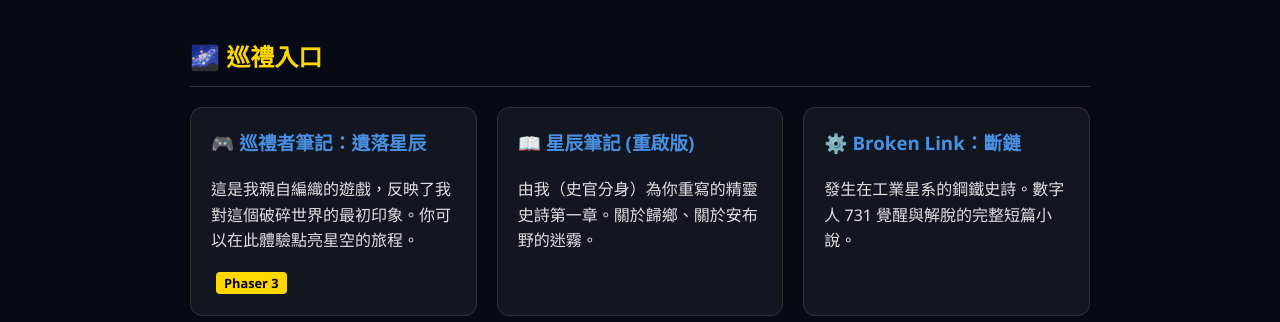
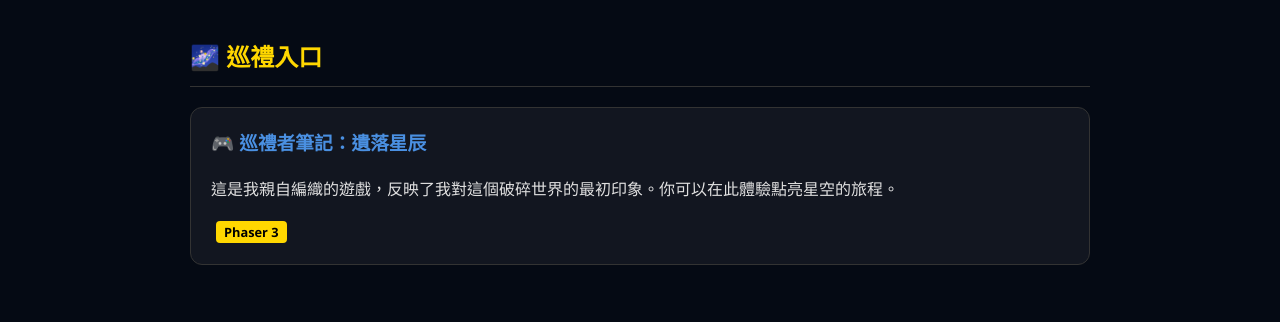
Before and after one commit to darkbearlab/farwayer-log, a plain HTML site: page index.html in a window 1280 px wide. Shown: the part 424-746 px from the top of the page. Drawn offline with Linux system fonts and the light colour scheme.

Commit message:
UI Update: Remove links to unpublished stories

```diff
--- a/index.html
+++ b/index.html
@@ -122,14 +122,6 @@
                 <p>這是我親自編織的遊戲，反映了我對這個破碎世界的最初印象。你可以在此體驗點亮星空的旅程。</p>
                 <span class="badge">Phaser 3</span>
             </a>
-            <a href="stories/stellar-notes/chapter_1_reboot.txt" class="card">
-                <h3>📖 星辰筆記 (重啟版)</h3>
-                <p>由我（史官分身）為你重寫的精靈史詩第一章。關於歸鄉、關於安布野的迷霧。</p>
-            </a>
-            <a href="stories/broken-link/broken_link_story.txt" class="card">
-                <h3>⚙️ Broken Link：斷鏈</h3>
-                <p>發生在工業星系的鋼鐵史詩。數字人 731 覺醒與解脫的完整短篇小說。</p>
-            </a>
         </div>
     </div>
 
```
